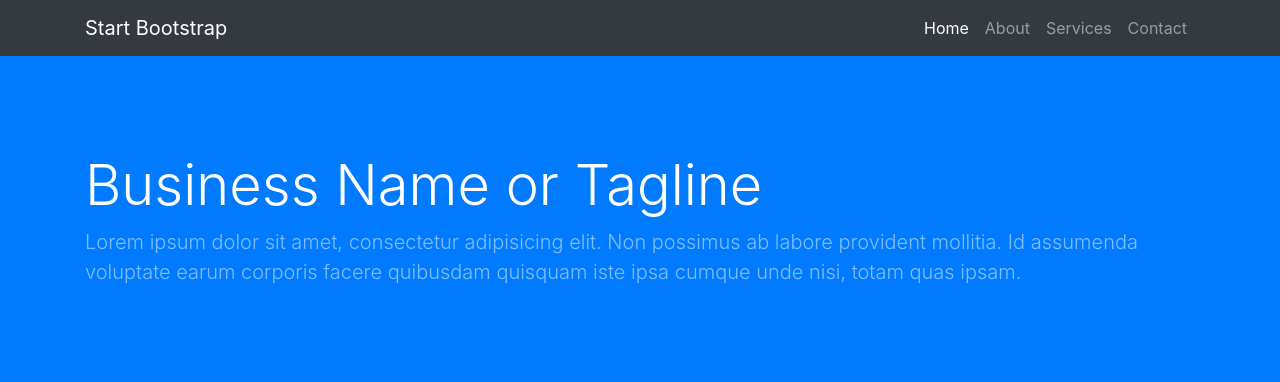
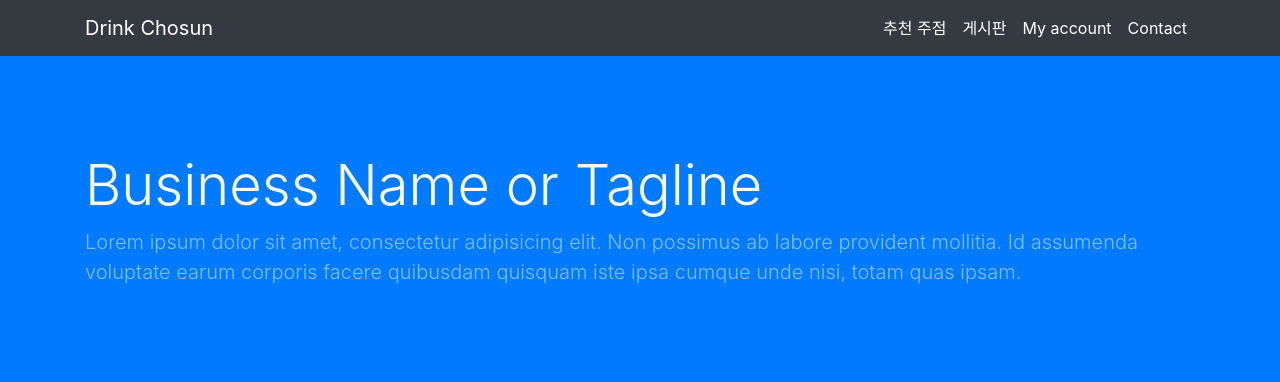
Before and after one commit to DrinkChosun/DrinkChosun, a Django app: page / in a window 1280 px wide. Shown: the top 382 px of the page. Run offline with Django 3.2, Linux system fonts and the light colour scheme; data comes from the database, SQL or seed files in the repository; some libraries are stand-ins or nearby versions.

Commit message:
Change navbar link

```diff
--- a/DrinkChosun/templates/_nav.html
+++ b/DrinkChosun/templates/_nav.html
@@ -1,19 +1,18 @@
 <!-- Navigation-->
 <nav class="navbar navbar-expand-lg navbar-dark bg-dark">
     <div class="container">
-        <a class="navbar-brand" href="#!">Start Bootstrap</a>
+        <a class="navbar-brand" href="{% url 'alcohols:index' %}">Drink Chosun</a>
         <button class="navbar-toggler" type="button" data-toggle="collapse" data-target="#navbarResponsive" aria-controls="navbarResponsive" aria-expanded="false" aria-label="Toggle navigation"><span class="navbar-toggler-icon"></span></button>
         <div class="collapse navbar-collapse" id="navbarResponsive">
             <ul class="navbar-nav ml-auto">
                 <li class="nav-item active">
-                    <a class="nav-link" href="#!">
-                        Home
-                        <span class="sr-only">(current)</span>
+                    <a class="nav-link" href="{% url 'stores:index' %}">
+                        추천 주점
                     </a>
                 </li>
-                <li class="nav-item"><a class="nav-link" href="#!">About</a></li>
-                <li class="nav-item"><a class="nav-link" href="#!">Services</a></li>
-                <li class="nav-item"><a class="nav-link" href="#!">Contact</a></li>
+                <li class="nav-item"><a class="nav-link active" href="{% url 'articles:index' %}">게시판</a></li>
+                <li class="nav-item"><a class="nav-link active" href="#!">My account</a></li>
+                <li class="nav-item"><a class="nav-link active" href="#!">Contact</a></li>
             </ul>
         </div>
     </div>
```
